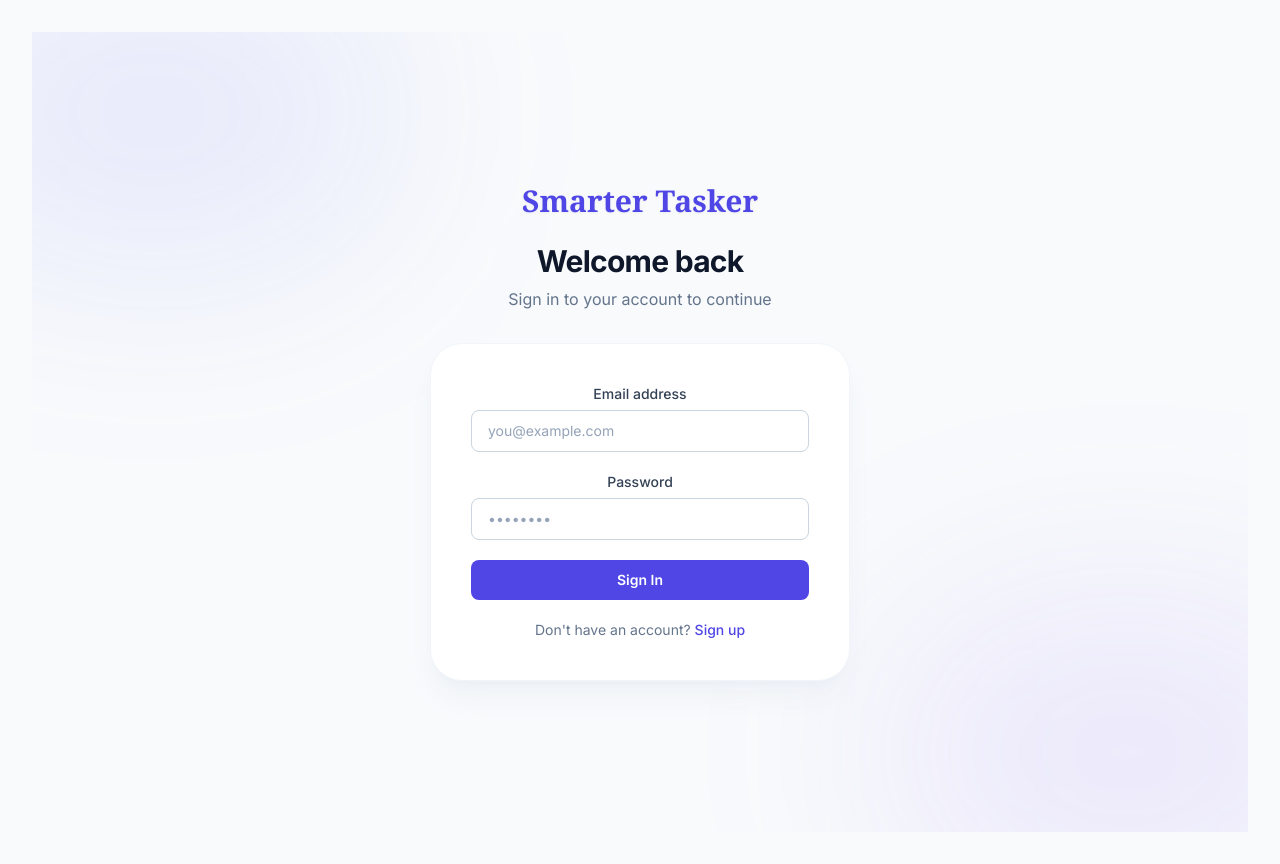
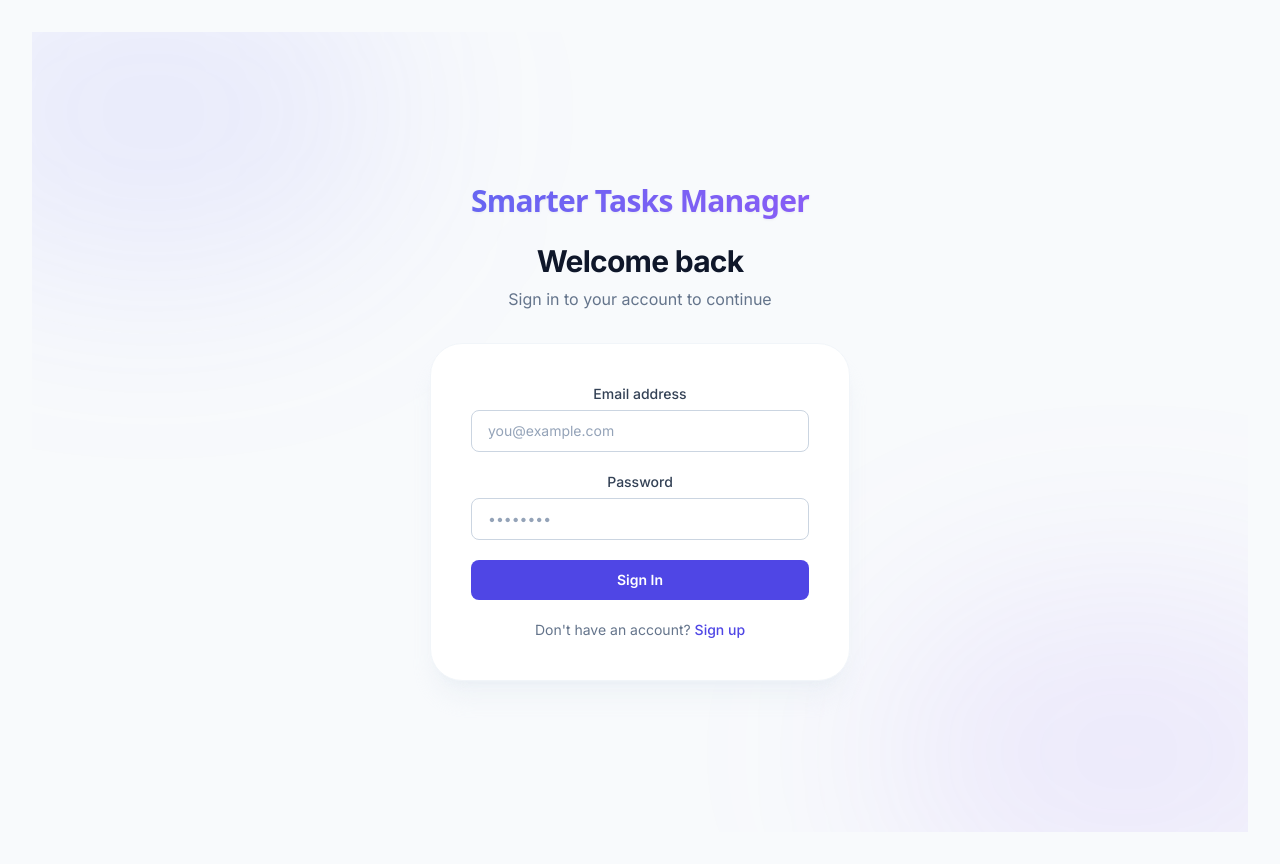
Before and after one commit to sameer-bagde/Assignment-Team-Task-Manager-Full-Stack-, a React (Vite) app: page /signin in a window 1280 px wide. Built offline with nearby package versions, Linux system fonts and the light colour scheme; no server answers; the HTML template or start-up script is replaced by a standard one.

Commit message:
fix: update branding and fix project cards

```diff
--- a/src/layouts/account/Sidebar.tsx
+++ b/src/layouts/account/Sidebar.tsx
@@ -16,7 +16,9 @@ export default function Sidebar() {
     <div className="hidden md:flex md:w-64 md:flex-col border-r border-slate-200/60 dark:border-slate-800/60 bg-white dark:bg-slate-900 transition-colors">
       <div className="flex h-16 shrink-0 items-center px-6 border-b border-transparent">
         <Link to="/account/dashboard" className="flex items-center gap-3">
-          <span className="font-serif font-bold text-xl text-slate-800 dark:text-slate-100">Smarter Tasker</span>
+          <span className="font-sans font-extrabold text-xl tracking-tight bg-gradient-to-r from-indigo-500 to-violet-500 bg-clip-text text-transparent drop-shadow-sm">
+            Smarter Tasks Manager
+          </span>
         </Link>
       </div>
       <div className="flex flex-1 flex-col overflow-y-auto pt-5 pb-4 px-4 space-y-1">
--- a/src/pages/projects/ProjectListItems.tsx
+++ b/src/pages/projects/ProjectListItems.tsx
@@ -55,12 +55,11 @@ export default function ProjectListItems() {
   return (
     <div className="grid gap-4">
       {projects.map((project: any) => (
-        <div key={project.id} className="relative group">
+        <div key={project.id} className="group flex items-center justify-between p-5 bg-white dark:bg-slate-800 border border-slate-100 dark:border-slate-700/60 rounded-2xl shadow-sm hover:shadow-md hover:-translate-y-0.5 transition-all duration-300 hover:border-indigo-100 dark:hover:border-indigo-900/50">
           <Link
             to={`${project.id}`}
-            className="flex items-center justify-between p-5 bg-white dark:bg-slate-800 border border-slate-100 dark:border-slate-700/60 rounded-2xl shadow-sm hover:shadow-md hover:-translate-y-0.5 transition-all duration-300 group-hover:border-indigo-100 dark:group-hover:border-indigo-900/50"
+            className="flex-1 block"
           >
-            <div>
             <h5 className="text-base font-semibold text-slate-800 dark:text-slate-100 flex items-center gap-2">
               {project.name}
             </h5>
@@ -74,21 +73,18 @@ export default function ProjectListItems() {
                 {project.members.length} member{project.members.length !== 1 ? "s" : ""}
               </p>
             )}
-            </div>
-            <div className="flex items-center gap-2">
-              <span className="hidden group-hover:inline-flex items-center text-xs text-indigo-600 font-medium gap-1">
+          </Link>
+
+          <div className="flex items-center gap-2 ml-4">
+            <Link to={`${project.id}`} className="hidden group-hover:inline-flex items-center text-xs text-indigo-600 dark:text-indigo-400 font-medium gap-1 transition-colors">
               Open →
-              </span>
+            </Link>
             {isAdmin && (
-                <div className="flex items-center">
+              <div className="flex items-center gap-2 ml-2 opacity-0 group-hover:opacity-100 transition-opacity">
                 <button
                   type="button"
-                    onClick={(e) => {
-                      e.preventDefault();
-                      e.stopPropagation();
-                      setSelectedProjectForMembers(project);
-                    }}
-                    className="ml-2 opacity-0 group-hover:opacity-100 transition-opacity px-2 py-1.5 rounded-lg text-xs font-medium text-slate-600 bg-slate-100 hover:bg-slate-200 dark:text-slate-300 dark:bg-slate-700 dark:hover:bg-slate-600 mr-2"
+                  onClick={() => setSelectedProjectForMembers(project)}
+                  className="px-2 py-1.5 rounded-lg text-xs font-medium text-slate-600 bg-slate-100 hover:bg-slate-200 dark:text-slate-300 dark:bg-slate-700 dark:hover:bg-slate-600 transition-colors"
                 >
                   Manage Members
                 </button>
@@ -96,7 +92,7 @@ export default function ProjectListItems() {
                   type="button"
                   id={`delete-project-${project.id}`}
                   onClick={(e) => handleDelete(e, project.id)}
-                    className="opacity-0 group-hover:opacity-100 transition-opacity p-1.5 rounded-lg text-rose-500 hover:bg-rose-50 dark:hover:bg-rose-900/20"
+                  className="p-1.5 rounded-lg text-rose-500 hover:bg-rose-50 dark:hover:bg-rose-900/20 transition-colors"
                   title="Delete project"
                 >
                   <svg xmlns="http://www.w3.org/2000/svg" className="h-4 w-4" fill="none" viewBox="0 0 24 24" stroke="currentColor" strokeWidth={2}>
@@ -106,7 +102,6 @@ export default function ProjectListItems() {
               </div>
             )}
           </div>
-          </Link>
         </div>
       ))}
 
--- a/src/pages/signin/index.tsx
+++ b/src/pages/signin/index.tsx
@@ -9,7 +9,9 @@ const Signin: React.FC = () => (
 
     <div className="w-full max-w-[420px] relative z-10">
       <div className="text-center mb-8 animate-fade-in-up">
-        <h2 className="font-serif font-bold text-3xl text-indigo-600 dark:text-indigo-400 mb-6 drop-shadow-sm">Smarter Tasker</h2>
+        <h2 className="font-sans font-extrabold text-3xl tracking-tight bg-gradient-to-r from-indigo-500 to-violet-500 bg-clip-text text-transparent drop-shadow-sm mb-6">
+          Smarter Tasks Manager
+        </h2>
         <h1 className="text-3xl font-bold text-slate-900 dark:text-white tracking-tight">Welcome back</h1>
         <p className="text-slate-500 dark:text-slate-400 mt-2">Sign in to your account to continue</p>
       </div>
--- a/src/pages/signup/index.tsx
+++ b/src/pages/signup/index.tsx
@@ -9,7 +9,9 @@ const Signup: React.FC = () => (
 
     <div className="w-full max-w-[420px] relative z-10 my-8">
       <div className="text-center mb-8 animate-fade-in-up">
-        <h2 className="font-serif font-bold text-3xl text-indigo-600 dark:text-indigo-400 mb-6 drop-shadow-sm">Smarter Tasker</h2>
+        <h2 className="font-sans font-extrabold text-3xl tracking-tight bg-gradient-to-r from-indigo-500 to-violet-500 bg-clip-text text-transparent drop-shadow-sm mb-6">
+          Smarter Tasks Manager
+        </h2>
         <h1 className="text-3xl font-bold text-slate-900 dark:text-white tracking-tight">Create an account</h1>
         <p className="text-slate-500 dark:text-slate-400 mt-2">Join your team and start collaborating</p>
       </div>
```
Lines whose indentation alone changed are shown as unchanged.
